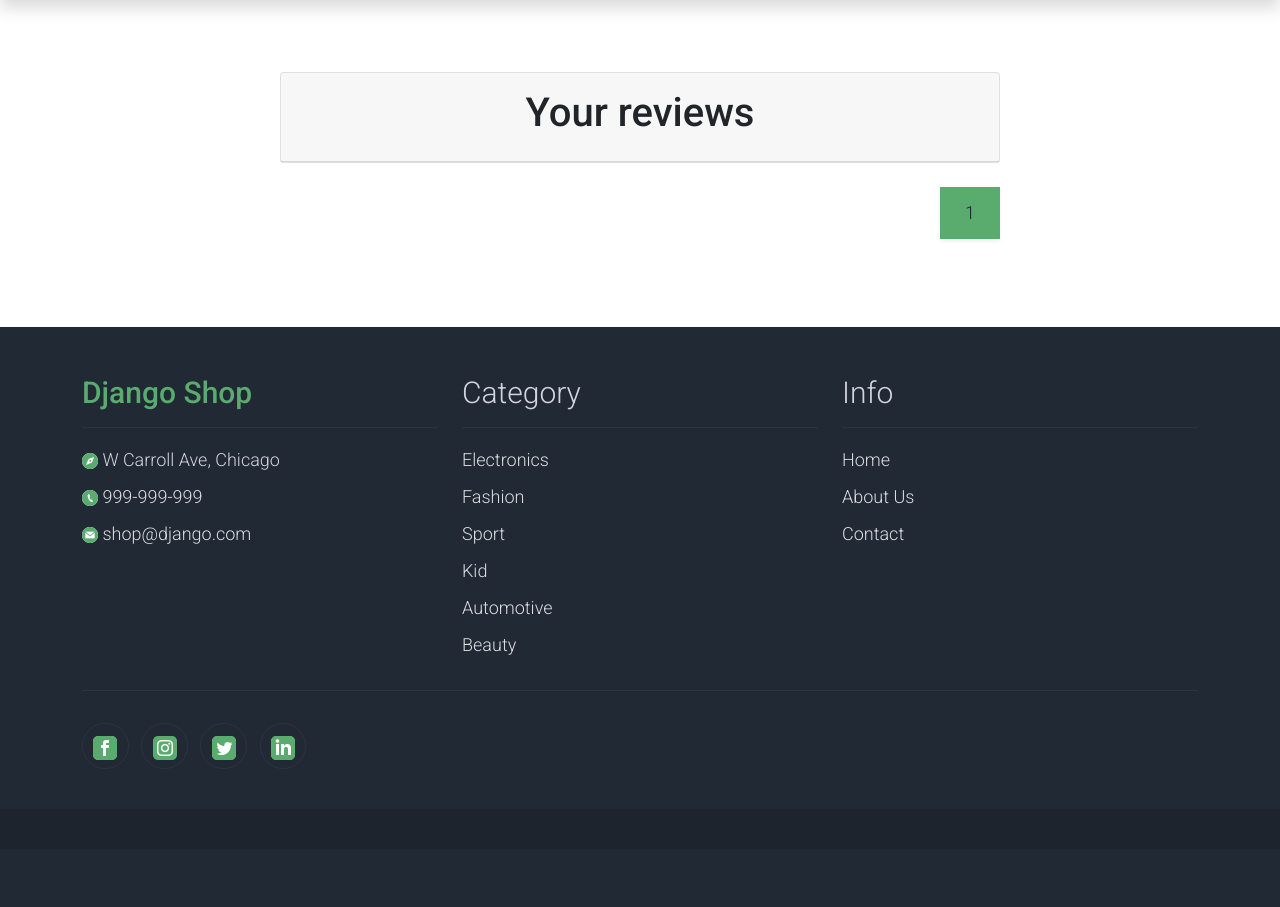
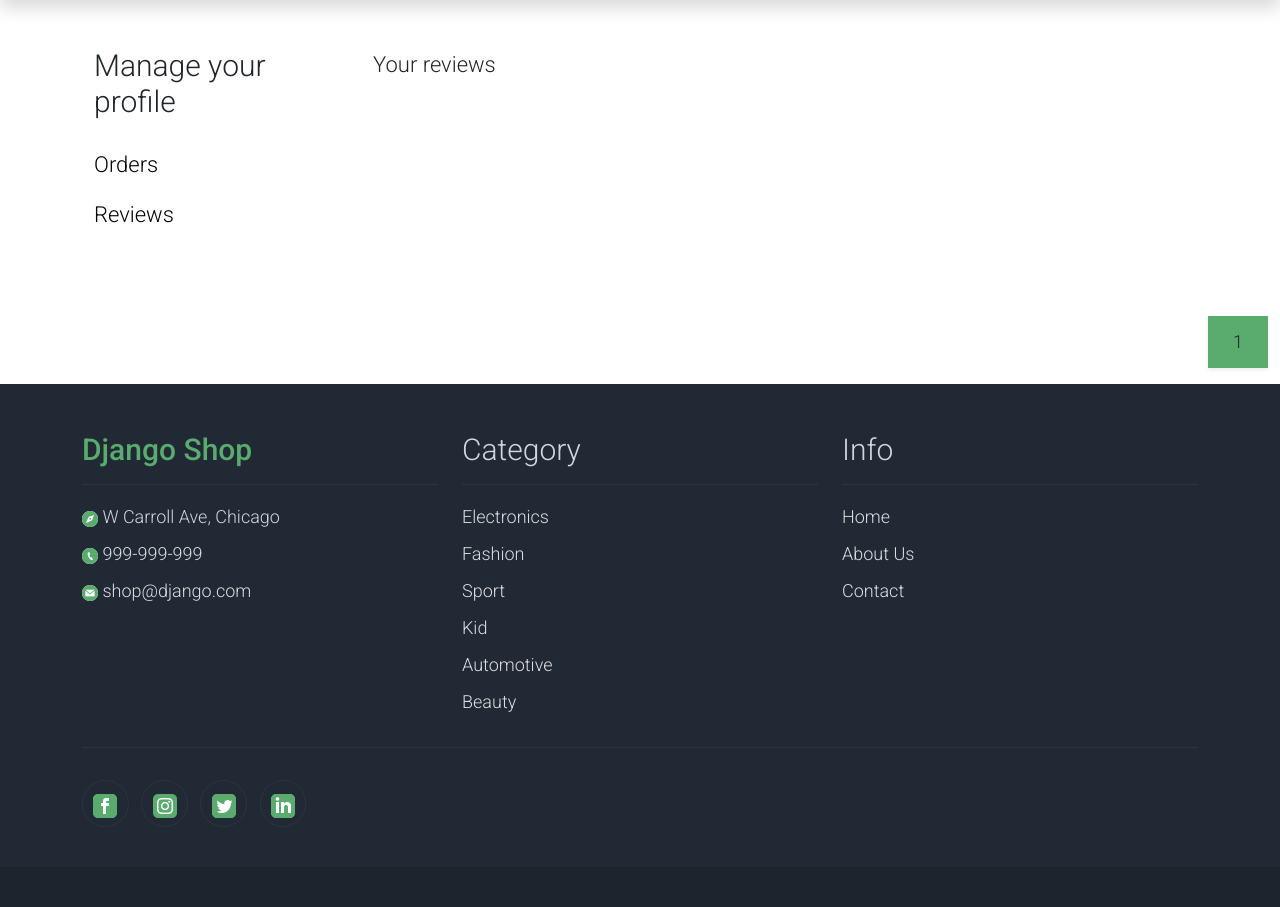
Before and after one commit to wiktoriamarszewska77/Django_shop, a Django app: page /user/reviews/ in a window 1280 px wide. Shown: the part 132-1039 px from the top of the page. Before the commit the page ends 892 px from the top, so only its background shows below. Run offline with Django 4.2, Linux system fonts and the light colour scheme; a user stored in the database is signed in; data comes from the database, SQL or seed files in the repository; data that the repository does not hold is empty; some libraries are stand-ins or nearby versions.

Commit message:
refactor: Improving the app of the website by modifying templates

```diff
--- a/shop/products/templates/add_product.html
+++ b/shop/products/templates/add_product.html
@@ -5,7 +5,7 @@
         <form method="POST" enctype="multipart/form-data">
             {% csrf_token %}
             <fieldset class="form-group">
-                <legend class="border-bottom mb-4">New Product</legend>
+                <legend class="border-bottom mb-4">Create Product</legend>
                 {{ form|crispy }}
             </fieldset>
             <div class="form-group">
--- a/shop/products/templates/detail_product.html
+++ b/shop/products/templates/detail_product.html
@@ -76,6 +76,7 @@
               </div>
               </div>
           </div>
+  </div>
 </section>
 <script>
 $(document).ready(function() {
--- a/shop/products/templates/home.html
+++ b/shop/products/templates/home.html
@@ -71,7 +71,7 @@
                     <span>Rating {% if product.avg_rating %}{{ product.avg_rating }}{% else %}0{% endif %}</span>
                     <li class="text-muted text-right">{{ product.price }}</li>
                 </ul>
-                <a href="shop-single.html" class="h2 text-decoration-none text-dark">{{ product.name }}</a>
+                <a href="{% url 'detail-product' product.id %}" class="h2 text-decoration-none text-dark">{{ product.name }}</a>
                 <p class="card-text">{{ product.description }}</p>
                 <p class="text-muted">Comments ({% if product.comments_count %}{{ product.comments_count }}{% else %}0{% endif %})</p>
             </div>
--- a/shop/products/templates/products_list.html
+++ b/shop/products/templates/products_list.html
@@ -126,5 +126,4 @@
         {% endif %}
     </ul>
 </div>
-
 {% endblock %}
--- a/shop/review/templates/user_reviews.html
+++ b/shop/review/templates/user_reviews.html
@@ -1,17 +1,48 @@
 {% extends 'base.html' %}
 {% load static %}
 {% block content %}
-<section class="h-100 gradient-custom">
-  <div class="container py-5">
-    <div class="row d-flex justify-content-center my-4">
-      <div class="col-md-8">
-        <div class="card mb-4">
-          <div class="card-header py-3">
-            <h1 class="text-center">Your reviews</h1>
-          </div>
-            <div class="row justify-content-center">
-                {% for review in reviews %}
-                <div class="col-md-5" style="margin: 10px;">
+<div class="container py-5">
+    <div class="row">
+        <div class="col-lg-3">
+            <h1 class="h2 pb-4">Manage your profile</h1>
+            <ul class="list-unstyled templatemo-accordion">
+                <li class="pb-3">
+                    <a class="collapsed d-flex justify-content-between h3 text-decoration-none" href="{% url 'order_summary'%}">
+                        Orders
+                    </a>
+                </li>
+                {% if user.company %}
+                <li class="pb-3">
+                    <a class="collapsed d-flex justify-content-between h3 text-decoration-none" href="{% url 'add-product'%}">
+                        Add product
+                    </a>
+                </li>
+                <li class="pb-3">
+                    <a class="collapsed d-flex justify-content-between h3 text-decoration-none" href="{% url 'user_products'%}">
+                        Your Products
+                    </a>
+                </li>
+                {% endif %}
+                <li class="pb-3">
+                    <a class="collapsed d-flex justify-content-between h3 text-decoration-none" href="{% url 'user_reviews' %}">
+                        Reviews
+                    </a>
+                </li>
+            </ul>
+        </div>
+         <div class="col-lg-9">
+            <div class="row">
+                <div class="col-md-6">
+                    <ul class="list-inline shop-top-menu pb-3 pt-1">
+                        <li class="list-inline-item">
+                            <a class="h3 text-dark text-decoration-none mr-3">Your reviews</a>
+                        </li>
+                    </ul>
+                </div>
+            </div>
+            <div class="row">
+    {% for review in reviews %}
+        <div class="col-md-4">
             <div class="card mb-4 product-wap rounded-0">
                 <div class="card rounded-0">
                     <img class="card-img rounded-0 img-fluid" src="{{ review.product.image.url }}">
@@ -21,22 +52,38 @@
                 <div class="card-body">
                     <h3>{{ review.product.name }}</h3>
                     <ul class="w-100 list-unstyled d-flex justify-content-between mb-0">
-                        <li><strong>Rating:</strong> {{ review.rating }}</li>
+                        <li>Rating: {{ review.rating }}</li>
                         <li class="pt-2">
+                            <span class="product-color-dot color-dot-red float-left rounded-circle ml-1"></span>
+                            <span class="product-color-dot color-dot-blue float-left rounded-circle ml-1"></span>
+                            <span class="product-color-dot color-dot-black float-left rounded-circle ml-1"></span>
+                            <span class="product-color-dot color-dot-light float-left rounded-circle ml-1"></span>
+                            <span class="product-color-dot color-dot-green float-left rounded-circle ml-1"></span>
                         </li>
                     </ul>
-                    <p><strong>Comment:</strong> {{ review.comment }}</p>
-                   <div class="text-center">
-                       <a href="{% url 'update_review' pk=review.id %}" class="btn btn-success d-inline-block mr-2" style="margin: 5px;">Update</a>
-                       <a href="{% url 'delete_review' pk=review.id %}" class="btn btn-danger d-inline-block" style="background: #eb0d0d;">Delete</a>
+                    <ul class="w-100 list-unstyled d-flex justify-content-between mb-0">
+                        <li>Comments: {{ review.comment }}</li>
+                        <li class="pt-2">
+                            <span class="product-color-dot color-dot-red float-left rounded-circle ml-1"></span>
+                            <span class="product-color-dot color-dot-blue float-left rounded-circle ml-1"></span>
+                            <span class="product-color-dot color-dot-black float-left rounded-circle ml-1"></span>
+                            <span class="product-color-dot color-dot-light float-left rounded-circle ml-1"></span>
+                            <span class="product-color-dot color-dot-green float-left rounded-circle ml-1"></span>
+                        </li>
+                    </ul>
                 </div>
-                </div>
+                <a href="{% url 'update_review' pk=review.id %}" class="btn btn-success d-inline-block mr-2" style="margin: 10px;">Update</a>
+                <a href="{% url 'delete_review' pk=review.id %}" class="btn btn-danger d-inline-block" style="background: #eb0d0d; margin: 10px; ">Delete</a>
             </div>
         </div>
     {% endfor %}
         </div>
-        </div>
-           <div class="row">
+    </div>
+</div>
+</div>
+
+<!-- End Content -->
+<div class="row">
     <ul class="pagination pagination-lg justify-content-end">
         {% if page_obj.has_previous %}
             <li class="page-item">
@@ -63,8 +110,4 @@
         {% endif %}
     </ul>
 </div>
-      </div>
-    </div>
-  </div>
-</section>
 {% endblock %}
```
Also changed, not shown: shop/order/templates/order_summary.html (+40 -9 lines), shop/products/templates/user_products.html (+57 -18 lines).
